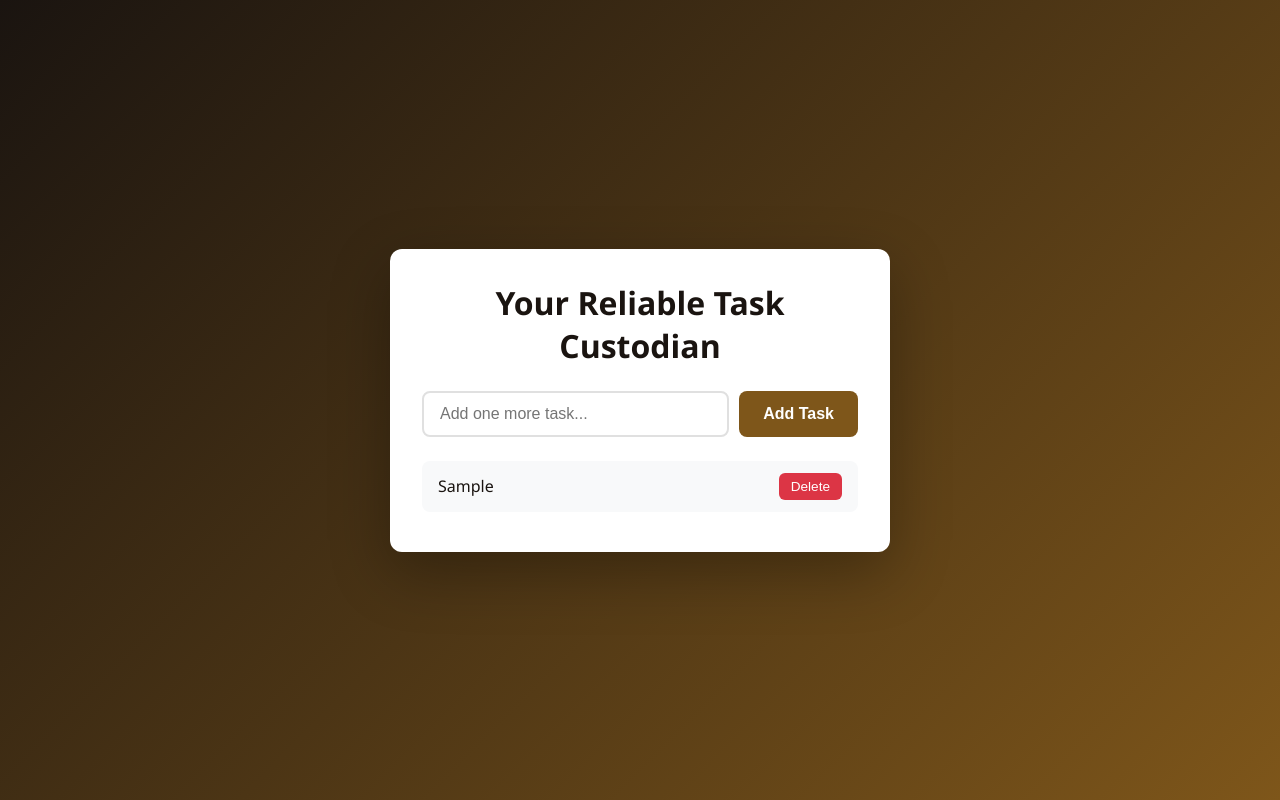
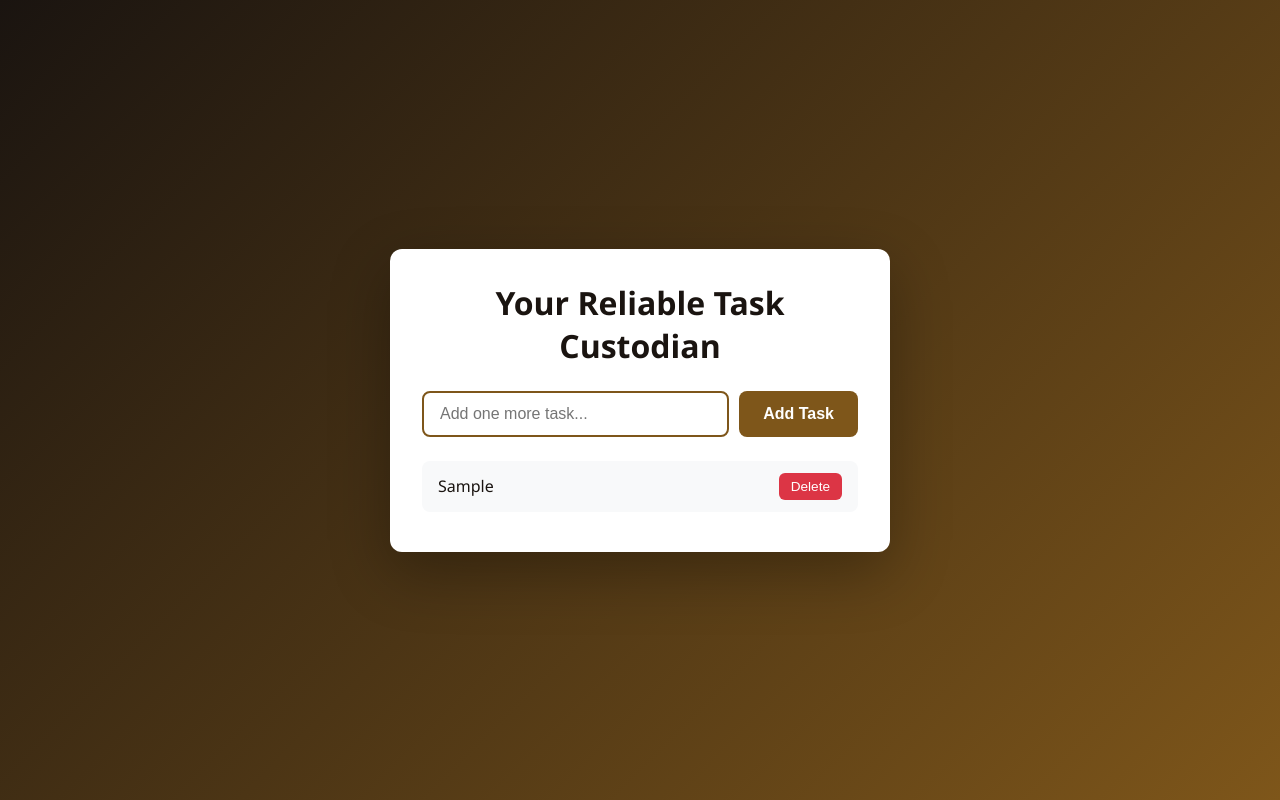
Before and after one commit to Lokeny2/T.To-Do-, a plain HTML site: page index.html in a window 1280 px wide. Both pictures are taken after typing "Sample" into the empty fields and a click on the button "Add Task". Drawn offline with Linux system fonts and the light colour scheme.

Commit message:
correct minor errors in 'font-family', 'transition' and 'taskinput'

```diff
--- a/style.css
+++ b/style.css
@@ -5,7 +5,7 @@
 }
 
 body {
-  font-family: "Segoe UI", "Segoe UI", Tahoma, Geneva, Verdana, sans-serif;
+  font-family: "Segoe UI", Tahoma, Geneva, Verdana, sans-serif;
   background: linear-gradient(135deg, #1a1410 0%, #7e561a 100%);
   min-height: 100vh;
   display: flex;
@@ -46,10 +46,10 @@ h1 {
   border-radius: 8px;
   font-size: 1rem;
   outline: none;
-  transition: border-color 0.3 ease;
+  transition: border-color 0.3s ease;
 }
 
-#taskinput:focus {
+#taskInput:focus {
   border-color: #7e561a;
 }
 
```
